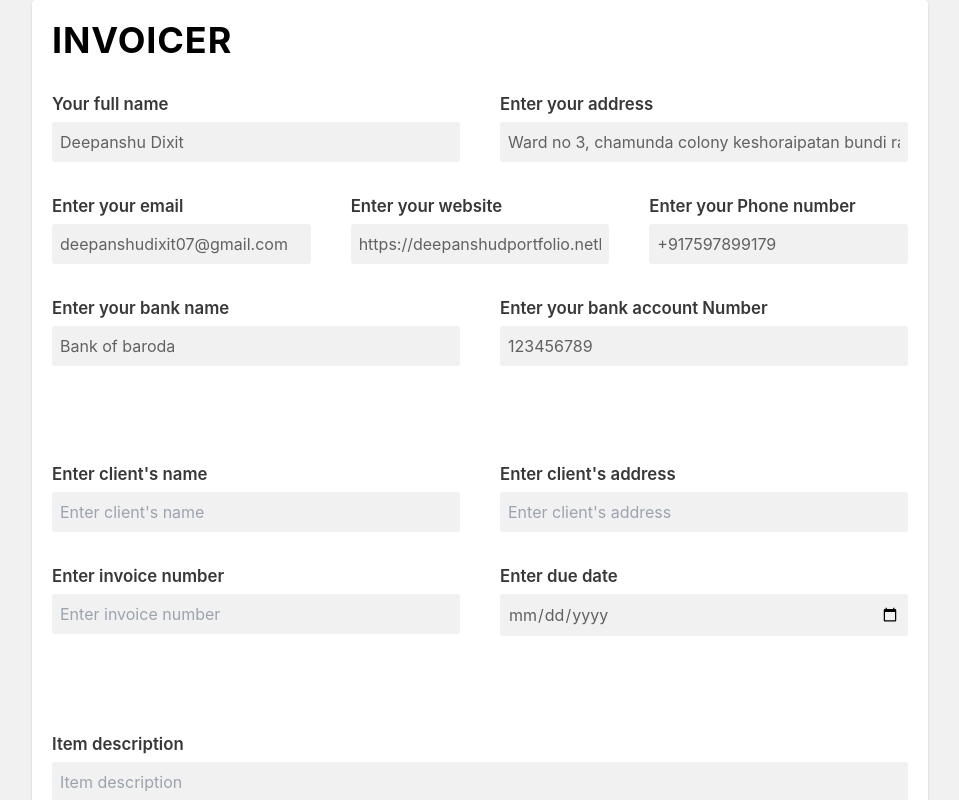
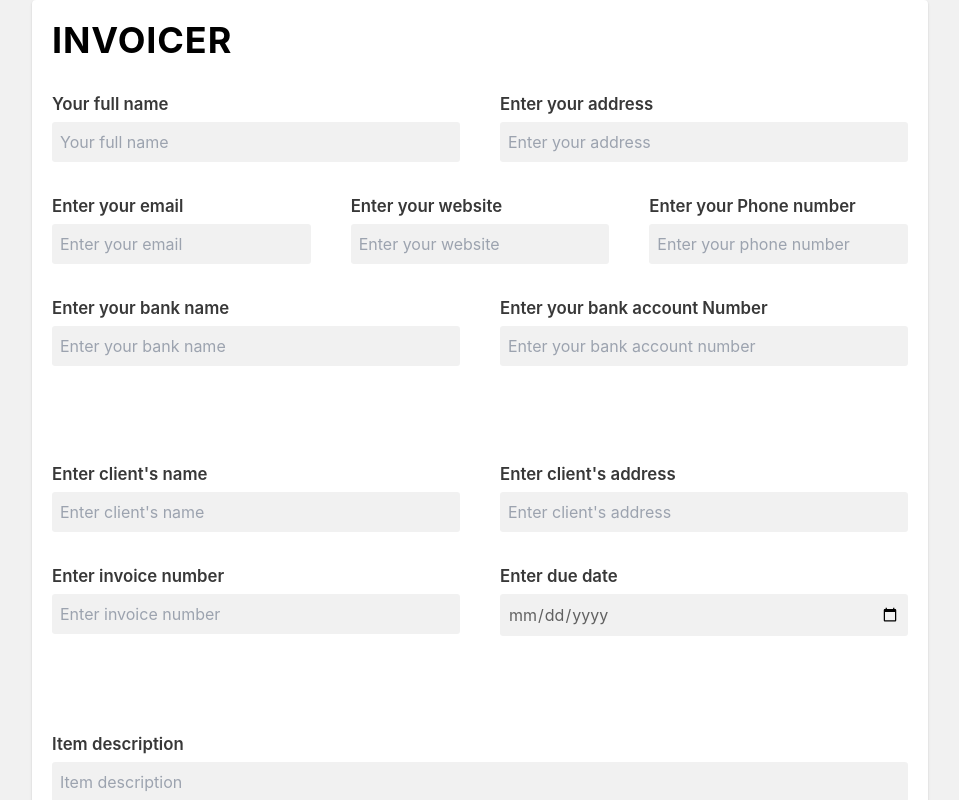
Before and after one commit to Deepanshu1337/Invoicer_v1, a React (Create React App) app: page / in a window 1280 px wide. Shown: the top 800 px of the page, without its empty margins (160-1119 px from the left). Built offline with nearby package versions, Linux system fonts and the light colour scheme.

Commit message:
setting values to unset

```diff
--- a/src/App.js
+++ b/src/App.js
@@ -11,17 +11,13 @@ import ReactToPrint from "react-to-print";
 
 function App() {
   const [showInvoice, setShowInvoice] = useState(false);
-  const [name, setName] = useState("Deepanshu Dixit");
-  const [address, setAddress] = useState(
-    "Ward no 3, chamunda colony keshoraipatan bundi rajasthan"
-  );
-  const [email, setEmail] = useState("deepanshudixit07@gmail.com");
-  const [phone, setPhone] = useState("+917597899179");
-  const [bankName, setBankName] = useState("Bank of baroda");
-  const [bankAccount, setBankAccount] = useState("123456789");
-  const [website, setWebsite] = useState(
-    "https://deepanshudportfolio.netlify.app"
-  );
+  const [name, setName] = useState("");
+  const [address, setAddress] = useState("");
+  const [email, setEmail] = useState("");
+  const [phone, setPhone] = useState("");
+  const [bankName, setBankName] = useState("");
+  const [bankAccount, setBankAccount] = useState("");
+  const [website, setWebsite] = useState("");
   const [clientName, setClientName] = useState("");
   const [clientAddress, setClientAddress] = useState("");
   const [invoiceNumber, setInvoiceNumber] = useState("");
```
